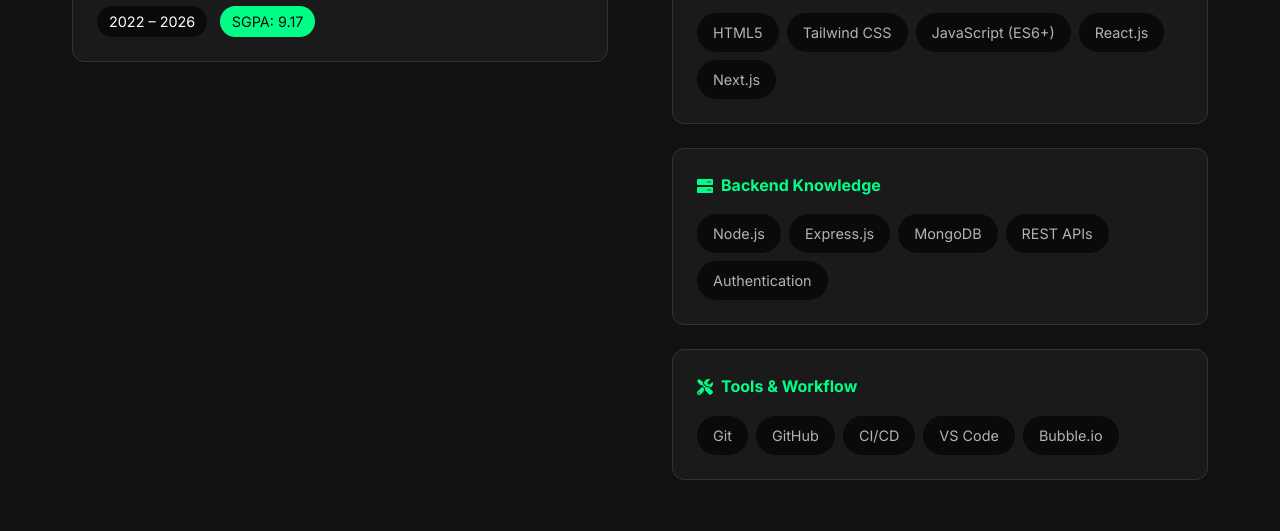
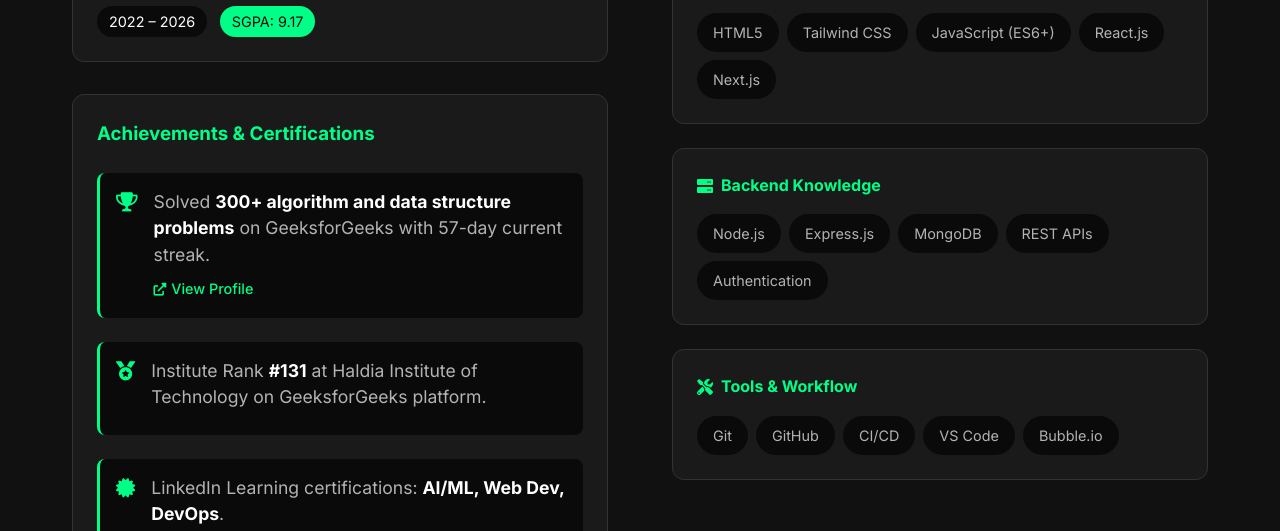
Before and after one commit to prantikm07/My-Portfolio, a plain HTML site: page index.html in a window 1280 px wide. Shown: the part 1318-1849 px from the top of the page. Drawn offline with Linux system fonts and the light colour scheme.

Commit message:
Achievement Section Added

```diff
--- a/index.html
+++ b/index.html
@@ -104,6 +104,7 @@
                         with an impressive SGPA of 9.17. My journey spans across UI/UX design and full-stack development,
                         allowing me to create comprehensive digital solutions.
                     </p>
+
                     <div class="education-card">
                         <h3>Education</h3>
                         <div class="edu-item">
@@ -111,6 +112,39 @@
                             <p>Haldia Institute of Technology, West Bengal</p>
                             <span class="year">2022 – 2026</span>
                             <span class="gpa">SGPA: 9.17</span>
+                        </div>
+                    </div>
+
+                    <!-- New Achievements Section -->
+                    <div class="achievements-card">
+                        <h3>Achievements & Certifications</h3>
+                        <div class="achievement-list">
+                            <div class="achievement-item">
+                                <i class="fas fa-trophy"></i>
+                                <div class="achievement-content">
+                                    <p>Solved <strong>300+ algorithm and data structure problems</strong> on GeeksforGeeks with 57-day current streak.</p>
+                                    <a href="https://www.geeksforgeeks.org/user/prantikm05/" target="_blank" class="achievement-link">
+                                        <i class="fas fa-external-link-alt"></i> View Profile
+                                    </a>
+                                </div>
+                            </div>
+
+                            <div class="achievement-item">
+                                <i class="fas fa-medal"></i>
+                                <div class="achievement-content">
+                                    <p>Institute Rank <strong>#131</strong> at Haldia Institute of Technology on GeeksforGeeks platform.</p>
+                                </div>
+                            </div>
+
+                            <div class="achievement-item">
+                                <i class="fas fa-certificate"></i>
+                                <div class="achievement-content">
+                                    <p>LinkedIn Learning certifications: <strong>AI/ML, Web Dev, DevOps</strong>.</p>
+                                    <a href="https://www.linkedin.com/in/prantikm07/details/certifications/" target="_blank" class="achievement-link">
+                                        <i class="fas fa-external-link-alt"></i> View Certifications
+                                    </a>
+                                </div>
+                            </div>
                         </div>
                     </div>
                 </div>
@@ -166,6 +200,7 @@
             </div>
         </div>
     </section>
+
 
     <!-- Experience Section -->
     <section id="experience" class="experience">
--- a/styles.css
+++ b/styles.css
@@ -1023,3 +1023,97 @@ section {
         transform: translateY(-10px) rotate(-1deg);
     }
 }
+
+/* Achievements Card Styling */
+.achievements-card {
+    background: var(--bg-tertiary);
+    border: 1px solid var(--border-color);
+    border-radius: 12px;
+    padding: 1.5rem;
+    margin-top: 2rem;
+}
+
+.achievements-card h3 {
+    color: var(--primary-color);
+    margin-bottom: 1.5rem;
+    display: flex;
+    align-items: center;
+    gap: 0.5rem;
+}
+
+.achievement-list {
+    display: flex;
+    flex-direction: column;
+    gap: 1.5rem;
+}
+
+.achievement-item {
+    display: flex;
+    align-items: flex-start;
+    gap: 1rem;
+    padding: 1rem;
+    background: var(--bg-primary);
+    border-radius: 8px;
+    border-left: 3px solid var(--primary-color);
+    transition: all 0.3s ease;
+}
+
+.achievement-item:hover {
+    transform: translateX(5px);
+    box-shadow: 0 5px 15px rgba(0, 255, 135, 0.1);
+}
+
+.achievement-item i {
+    color: var(--primary-color);
+    font-size: 1.2rem;
+    margin-top: 0.2rem;
+    flex-shrink: 0;
+}
+
+.achievement-content {
+    flex: 1;
+}
+
+.achievement-content p {
+    color: var(--text-secondary);
+    margin: 0 0 0.5rem 0;
+    line-height: 1.5;
+}
+
+.achievement-content strong {
+    color: var(--text-primary);
+}
+
+.achievement-link {
+    display: inline-flex;
+    align-items: center;
+    gap: 0.3rem;
+    color: var(--primary-color);
+    text-decoration: none;
+    font-size: 0.9rem;
+    font-weight: 500;
+    transition: all 0.3s ease;
+}
+
+.achievement-link:hover {
+    color: var(--text-primary);
+    text-decoration: underline;
+}
+
+.achievement-link i {
+    font-size: 0.8rem;
+}
+
+/* Responsive adjustments */
+@media (max-width: 768px) {
+    .achievement-item {
+        flex-direction: column;
+        gap: 0.8rem;
+        text-align: center;
+    }
+
+    .achievement-item i {
+        align-self: center;
+        margin-top: 0;
+    }
+}
```
